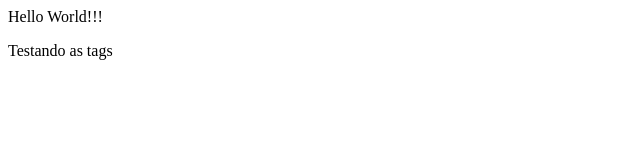
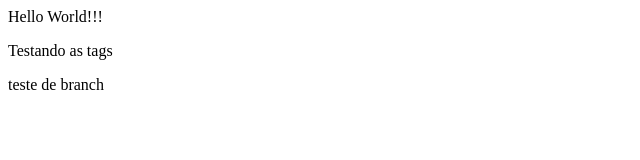
Before and after one commit to AmandaDevSystem/curso_git_1, a plain HTML site: page index.html in a window 1280 px wide. Shown: the whole page, without its empty margins (0-640 px from the left). Drawn offline with Linux system fonts and the light colour scheme.

Commit message:
testando o branch dev

```diff
--- a/index.html
+++ b/index.html
@@ -3,6 +3,6 @@
     <body>
         <a> Hello World!!!</a>
         <p> Testando as tags</p>
-
+        <p>teste de branch</p>
     </body>
 </html>
```
